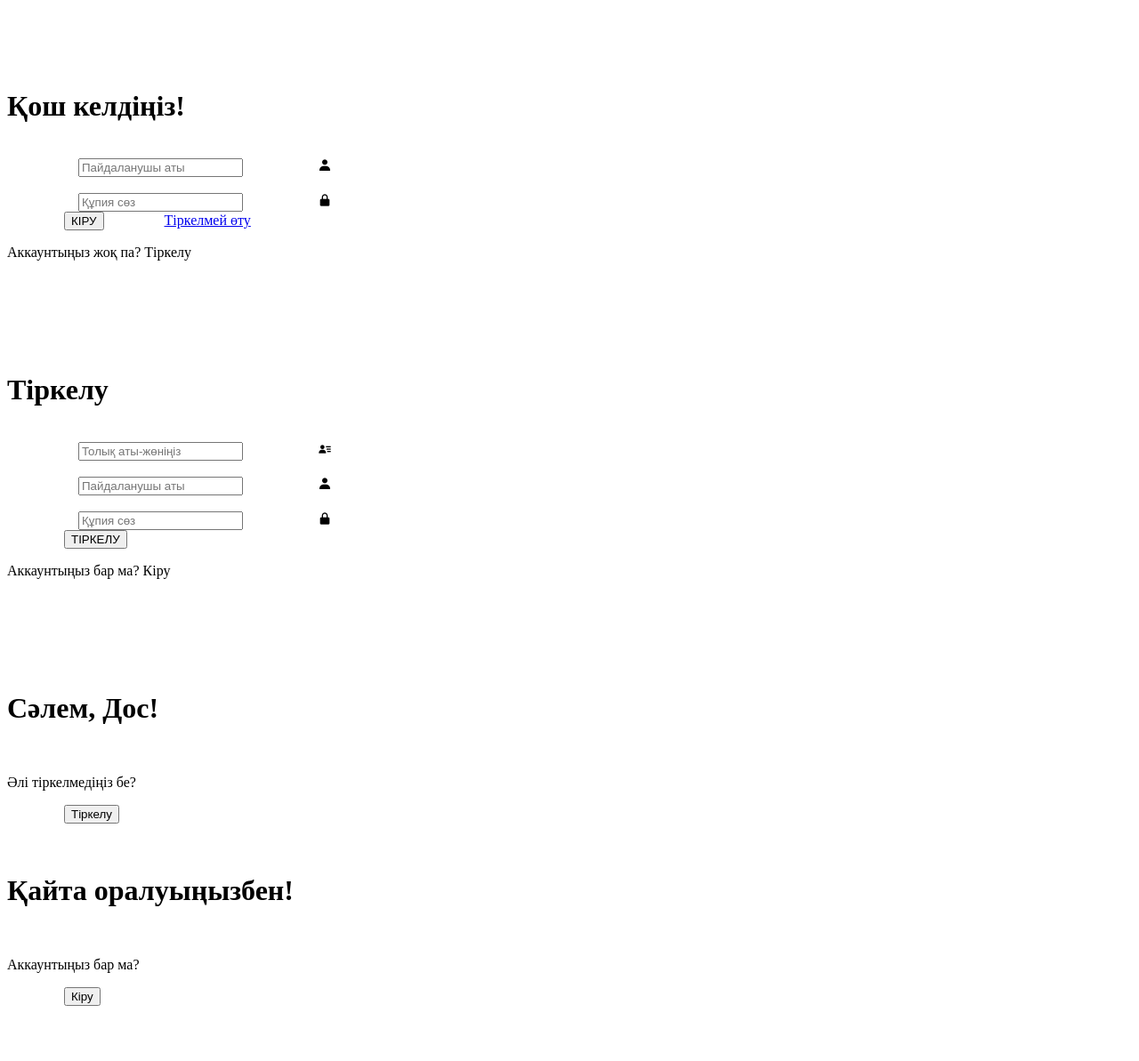
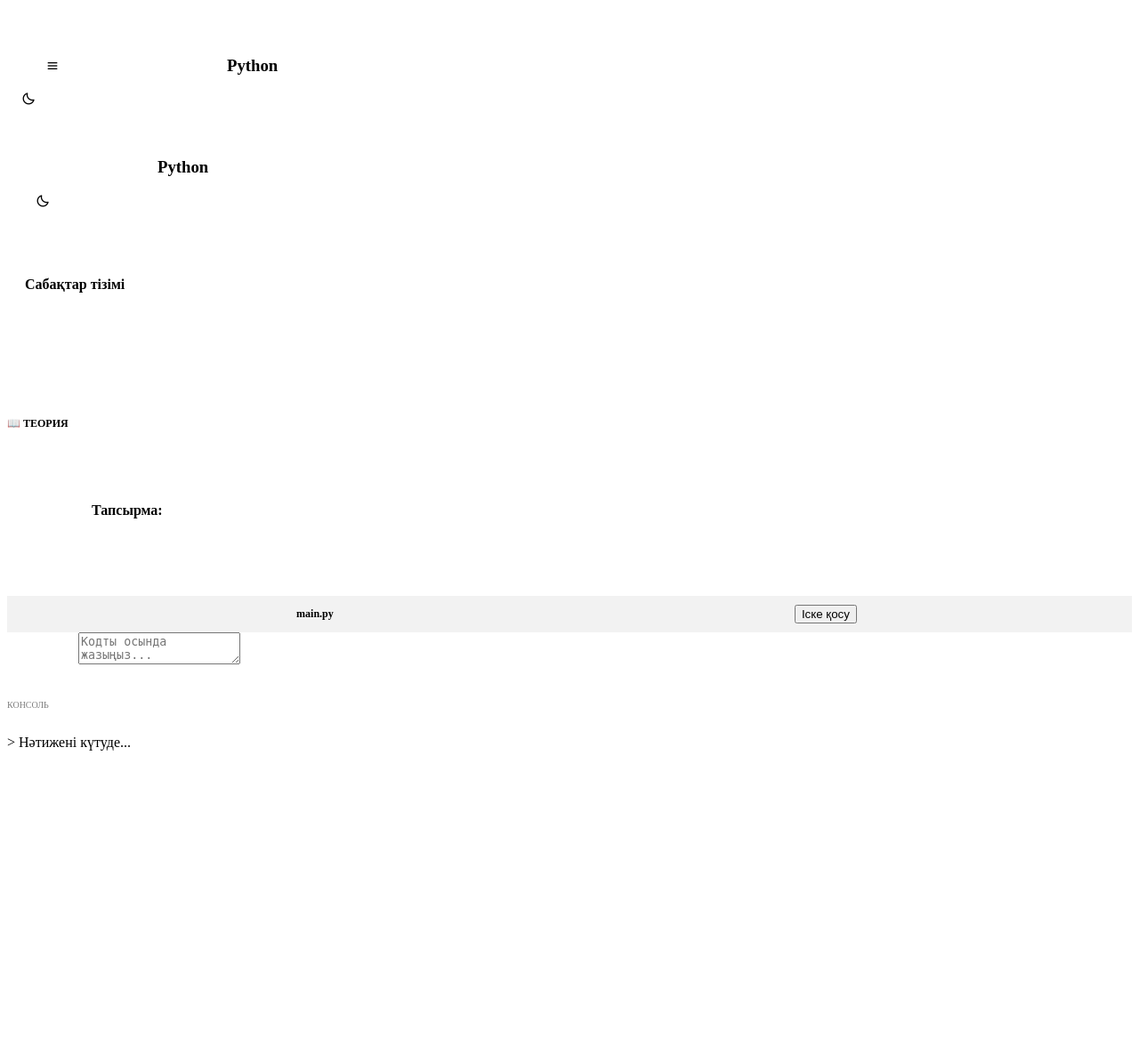
Before and after one commit to serikbajakbota7-source/mening-saytym, a Flask app: page /home in a window 1280 px wide. Shown: the whole page at 89% size. After the commit the page ends 844 px from the top, so only its background shows below. Run offline with Flask 3, Linux system fonts and the light colour scheme; some libraries are stand-ins or nearby versions.

Commit message:
Update index.html

```diff
--- a/templates/index.html
+++ b/templates/index.html
@@ -3,222 +3,278 @@
 <head>
     <meta charset="UTF-8">
     <meta name="viewport" content="width=device-width, initial-scale=1.0">
-    <title>CodeSchool | Кіру және Тіркелу</title>
+    <title>BilimTech — Сабақтар</title>
     <link href='https://unpkg.com/boxicons@2.1.4/css/boxicons.min.css' rel='stylesheet'>
+    <script src="https://cdn.jsdelivr.net/npm/canvas-confetti@1.6.0/dist/confetti.browser.min.js"></script>
+    <header class="header-nav">
+    <div style="display: flex; align-items: center; gap: 15px;">
+        <i class='bx bx-menu burger-menu' onclick="toggleSidebar()"></i>
+
+        <button onclick="location.href='/home'" style="background:none; border:none; color:white; cursor:pointer; font-size:24px;"><i class='bx bx-left-arrow-alt'></i></button>
+        <h3 id="cur-lang">Python</h3>
+    </div>
+    <i class='bx bx-moon mode-toggle' id="modeBtn" onclick="toggleMode()"></i>
+</header>
     <style>
-        @import url("https://fonts.googleapis.com/css2?family=Poppins:wght@300;400;500;600&display=swap");
+        @import url('https://fonts.googleapis.com/css2?family=Plus+Jakarta+Sans:wght@400;600;800&family=JetBrains+Mono:wght@400;600&display=swap');
 
-        * { margin: 0; padding: 0; box-sizing: border-box; font-family: "Poppins", sans-serif; text-decoration: none; list-style: none; }
-
-        body {
-            display: flex;
-            justify-content: center;
-            align-items: center;
-            min-height: 100vh;
-            background: linear-gradient(90deg, #f4f1ea, #cae1d0);
+        /* ТҮСТЕР ПАЛИТРАСЫ */
+        :root {
+            --bg-color: #f4f1ea;
+            --sidebar-bg: #ffffff;
+            --header-bg: #4a5d4a;
+            --text-color: #2c3e50;
+            --card-bg: #ffffff;
+            --accent: #d4a373;
+            --border: #e2e8f0;
+            --terminal-bg: #1e293b;
         }
 
-        .container {
-            position: relative;
-            width: 850px;
-            height: 550px;
-            background: #fff;
-            margin: 20px;
-            border-radius: 30px;
-            box-shadow: 0 0 30px rgba(0, 0, 0, 0.2);
-            overflow: hidden;
+        /* ТҮНГІ РЕЖИМ */
+        .dark-mode {
+            --bg-color: #1b1b1b;
+            --sidebar-bg: #2d2d2d;
+            --header-bg: #000000;
+            --text-color: #e0e0e0;
+            --card-bg: #2d2d2d;
+            --accent: #ebdf58e1;
+            --border: #444;
+            --terminal-bg: #000000;
         }
 
-        .form-box {
-            position: absolute;
-            right: 0;
-            width: 50%;
-            height: 100%;
-            background: #fff;
+        * { margin:0; padding:0; box-sizing:border-box; font-family: 'Plus Jakarta Sans', sans-serif; transition: 0.3s; }
+        body { background: var(--bg-color); color: var(--text-color); min-height: 100vh; overflow-x: hidden; }
+
+        .app-container { display: flex; height: 100vh; }
+
+        /* SIDEBAR */
+        .sidebar {
+            width: 320px;
+            border-right: 1px solid var(--border);
             display: flex;
-            align-items: center;
-            padding: 40px;
-            z-index: 1;
-            transition: 0.6s ease-in-out 1.2s;
+            flex-direction: column;
+            background: var(--sidebar-bg);
         }
 
-        .container.active .form-box { right: 50%; }
-        .form-box.register { visibility: hidden; }
-        .container.active .form-box.register { visibility: visible; transition-delay: 1.2s; }
+        /* MAIN CONTENT */
+        .main-content { flex: 1; display: flex; flex-direction: column; overflow-y: auto; }
 
-        .input-box { position: relative; margin: 25px 0; }
-        .input-box input {
-            width: 100%;
-            padding: 13px 50px 13px 20px;
-            background: #f9f9f9;
-            border-radius: 8px;
-            border: 1px solid #ddd;
-            outline: none;
-            font-size: 16px;
-        }
-        .input-box i { position: absolute; right: 20px; top: 50%; transform: translateY(-50%); font-size: 20px; color: #4a5d4a; }
-
-        .btn, .btn-start {
-            width: 100%;
-            height: 48px;
-            background: #4a5d4a;
-            border-radius: 8px;
-            border: none;
-            cursor: pointer;
-            font-size: 16px;
-            color: #fff;
-            font-weight: 600;
+        .header-nav {
+            padding: 15px 30px;
+            background: var(--header-bg);
+            color: white;
             display: flex;
-            justify-content: center;
+            justify-content: space-between;
             align-items: center;
-            margin-top: 15px;
-            transition: .3s;
         }
 
-        .btn-start { background: #d4a373; margin-top: 10px; }
-        .btn:hover { background: #344e41; }
+        .mode-toggle { cursor: pointer; font-size: 24px; color: var(--accent); }
 
-        /* Toggle Box Styles */
-        .toggle-box { position: absolute; width: 100%; height: 100%; }
-        .toggle-box::before {
-            content: "";
-            position: absolute;
-            left: -250%;
-            width: 300%;
-            height: 100%;
-            background: #4a5d4a;
-            border-radius: 150px;
-            z-index: 2;
-            transition: 1.8s ease-in-out;
+        .theory-section { padding: 30px; background: var(--card-bg); border-bottom: 1px solid var(--border); }
+        .practice-section { display: flex; padding: 20px; gap: 20px; flex: 1; }
+
+        .editor-box { flex: 2; display: flex; flex-direction: column; background: var(--card-bg); border-radius: 15px; border: 1px solid var(--border); overflow: hidden; }
+        .terminal { flex: 1; background: var(--terminal-bg); border-radius: 15px; padding: 20px; color: #10b981; font-family: 'JetBrains Mono'; }
+
+        #code-input { width: 100%; height: 300px; padding: 20px; font-family: 'JetBrains Mono'; border: none; outline: none; background: transparent; color: var(--text-color); resize: none; }
+
+        .btn-run { background: var(--accent); color: white; border: none; padding: 10px 25px; border-radius: 8px; cursor: pointer; font-weight: 700; }
+
+
+    /* ... бұрынғы стильдер қалады ... */
+
+    /* ТЕЛЕФОНҒА АРНАЛҒАН ЖАҢА СТИЛЬДЕР */
+    @media (max-width: 768px) {
+        .app-container { flex-direction: column; height: auto; }
+
+        /* Sidebar-ды басында жасырып қоямыз */
+        .sidebar {
+            position: fixed;
+            left: -100%;
+            top: 60px;
+            width: 280px;
+            height: calc(100vh - 60px);
+            z-index: 1000;
+            transition: 0.4s;
+            box-shadow: 10px 0 15px rgba(0,0,0,0.1);
         }
 
-        .container.active .toggle-box::before { left: 50%; }
+        /* Sidebar ашылғанда */
+        .sidebar.active { left: 0; }
 
-        .toggle-panel {
-            position: absolute;
-            width: 50%;
-            height: 100%;
-            color: #fff;
-            display: flex;
-            flex-direction: column;
-            justify-content: center;
-            align-items: center;
-            z-index: 2;
-            transition: 0.6s ease-in-out;
-            text-align: center;
-            padding: 0 20px;
+        .main-content { padding-top: 10px; }
+
+        /* Шрифттерді кішірейту */
+        h1, h3 { font-size: 16px !important; }
+        .theory-section { padding: 15px; }
+        #theory-content { font-size: 13px; }
+
+        .practice-section { padding: 10px; gap: 10px; }
+        #code-input { height: 200px; font-size: 14px; }
+
+        .btn-run { padding: 8px 15px; font-size: 13px; }
+
+        /* Бургер батырмасы */
+        .burger-menu {
+            display: block !important;
+            font-size: 24px;
+            cursor: pointer;
         }
+    }
 
-        .toggle-left { left: 0; transition-delay: 1.2s; }
-        .container.active .toggle-left { left: -50%; transition-delay: 0.6s; }
+    .burger-menu { display: none; }
 
-        .toggle-right { right: -50%; transition-delay: 0.6s; }
-        .container.active .toggle-right { right: 0; transition-delay: 1.2s; }
-
-        .toggle-panel .btn { width: 160px; background: transparent; border: 2px solid #fff; margin-top: 20px; }
-
-        /* Мобильдік нұсқаға арналған сілтеме (әдепкі бойынша жасыру) */
-        .mobile-text { display: none; margin-top: 20px; text-align: center; font-size: 14px; }
-        .mobile-text span { color: #4a5d4a; font-weight: 600; cursor: pointer; text-decoration: underline; }
-
-        /* АДАПТИВТІ ДИЗАЙН */
-        @media (max-width: 768px) {
-            .container { width: 100%; height: 100vh; border-radius: 0; margin: 0; }
-            .toggle-box { display: none; } /* Жасыл блокты телефонда алып тастаймыз */
-            .form-box { width: 100%; padding: 30px; }
-            .container.active .form-box { right: 0; }
-            .mobile-text { display: block; } /* Телефонда ауыстыру сілтемесін көрсетеміз */
-
-            /* Тіркелу формасы белсенді болғанда кіру формасын жасыру */
-            .container.active .form-box.login { display: none; }
-            .container.active .form-box.register { position: relative; visibility: visible; }
-        }
-        @media (max-width: 480px) {
-    .container {
-        width: 90%;
-        height: auto;
-        min-height: 450px;
-        padding-bottom: 30px;
-    }
-    .form-box h1 { font-size: 1.5rem; }
-    .input-box input { padding: 10px 40px 10px 15px; font-size: 14px; }
-}
     </style>
 </head>
 <body>
 
-    <div class="container">
-        <div class="form-box login">
-            <form action="/login" method="POST">
-                <h1>Қош келдіңіз!</h1>
-                <div class="input-box">
-                    <input type="text" name="username" placeholder="Пайдаланушы аты" required>
-                    <i class='bx bxs-user'></i>
+    <header class="header-nav">
+        <div style="display: flex; align-items: center; gap: 15px;">
+            <button onclick="location.href='/home'" style="background:none; border:none; color:white; cursor:pointer; font-size:24px;"><i class='bx bx-left-arrow-alt'></i></button>
+            <h3 id="cur-lang">Python</h3>
+        </div>
+        <i class='bx bx-moon mode-toggle' id="modeBtn" onclick="toggleMode()"></i>
+    </header>
+
+    <div class="app-container">
+        <aside class="sidebar">
+            <div style="padding: 20px; font-weight: 800; border-bottom: 1px solid var(--border);">Сабақтар тізімі</div>
+            <div id="task-list" style="flex: 1; overflow-y: auto; padding: 15px;"></div>
+        </aside>
+
+        <main class="main-content">
+            <div class="theory-section">
+                <div style="color: var(--accent); font-weight: 800; font-size: 12px; margin-bottom: 10px;">📖 ТЕОРИЯ</div>
+                <div id="theory-content"></div>
+                <div style="margin-top: 20px; padding: 15px; background: var(--bg-color); border-radius: 10px; border-left: 4px solid var(--accent);">
+                    <strong>Тапсырма:</strong> <span id="task-text"></span>
                 </div>
-                <div class="input-box">
-                    <input type="password" name="password" placeholder="Құпия сөз" required>
-                    <i class='bx bxs-lock-alt'></i>
+            </div>
+
+            <div class="practice-section">
+                <div class="editor-box">
+                    <div style="padding: 10px 20px; background: rgba(0,0,0,0.05); display: flex; justify-content: space-between; align-items: center; border-bottom: 1px solid var(--border);">
+                        <span style="font-size: 12px; font-weight: 600;">main.py</span>
+                        <button class="btn-run" onclick="checkCode()">Іске қосу</button>
+                    </div>
+                    <textarea id="code-input" spellcheck="false" placeholder="Кодты осында жазыңыз..."></textarea>
                 </div>
-                <button type="submit" class="btn">КІРУ</button>
-                <a href="/home" class="btn-start">Тіркелмей өту</a>
-
-                <p class="mobile-text">Аккаунтыңыз жоқ па? <span onclick="toggleForm()">Тіркелу</span></p>
-            </form>
-        </div>
-
-        <div class="form-box register">
-            <form action="/register_user" method="POST">
-                <h1>Тіркелу</h1>
-                <div class="input-box">
-                    <input type="text" name="fullname" placeholder="Толық аты-жөніңіз" required>
-                    <i class='bx bxs-user-detail'></i>
+                <div class="terminal">
+                    <div style="font-size: 10px; opacity: 0.5; margin-bottom: 10px;">КОНСОЛЬ</div>
+                    <div id="out">> Нәтижені күтуде...</div>
                 </div>
-                <div class="input-box">
-                    <input type="text" name="username" placeholder="Пайдаланушы аты" required>
-                    <i class='bx bxs-user'></i>
-                </div>
-                <div class="input-box">
-                    <input type="password" name="password" placeholder="Құпия сөз" required>
-                    <i class='bx bxs-lock-alt'></i>
-                </div>
-                <button type="submit" class="btn">ТІРКЕЛУ</button>
-
-                <p class="mobile-text">Аккаунтыңыз бар ма? <span onclick="toggleForm()">Кіру</span></p>
-            </form>
-        </div>
-
-        <div class="toggle-box">
-            <div class="toggle-panel toggle-left">
-                <h1>Сәлем, Дос!</h1>
-                <p>Әлі тіркелмедіңіз бе?</p>
-                <button class="btn" id="register-btn">Тіркелу</button>
             </div>
-            <div class="toggle-panel toggle-right">
-                <h1>Қайта оралуыңызбен!</h1>
-                <p>Аккаунтыңыз бар ма?</p>
-                <button class="btn" id="login-btn">Кіру</button>
-            </div>
-        </div>
+        </main>
     </div>
 
+<script>
+    // Түнгі режим логикасы
+    function toggleMode() {
+        document.body.classList.toggle('dark-mode');
+        const btn = document.getElementById('modeBtn');
+        const isDark = document.body.classList.contains('dark-mode');
+
+        btn.className = isDark ? 'bx bx-sun mode-toggle' : 'bx bx-moon mode-toggle';
+        localStorage.setItem('theme', isDark ? 'dark' : 'light');
+    }
+
+    // Тілді және прогресті анықтау
+    const params = new URLSearchParams(window.location.search);
+    let curLang = params.get('lang') || 'Python';
+    let curIdx = 0;
+    let unlocked = parseInt(localStorage.getItem(`unl_${curLang}`)) || 0;
+
+    const lessonsData = {
+        'Python': [
+            { title: "1. print() функциясы", theory: "Мәтін шығару үшін <code>print()</code> қолданыңыз.", task: "'Salem' мәтінін шығарыңыз.", check: "print('Salem')", hint: "print('Salem')" },
+            { title: "2. Айнымалылар", theory: "Мән сақтау үшін: <code>x = 5</code>", task: "x айнымалысына 10-ды меншіктеңіз.", check: "x=10", hint: "x = 10" }
+        ],
+        'C++': [{ title: "1. Кіріспе", theory: "C++-те <code>cout</code> қолданылады.", task: "'Hi' деп шығарыңыз.", check: "cout<<'Hi'", hint: "cout << 'Hi';" }]
+    };
+
+    window.onload = () => {
+        document.getElementById('cur-lang').innerText = curLang + " Курсы";
+        if(localStorage.getItem('theme') === 'dark') {
+            document.body.classList.add('dark-mode');
+            document.getElementById('modeBtn').className = 'bx bx-sun mode-toggle';
+        }
+        renderList();
+        loadLesson();
+    };
+
+    function renderList() {
+        const list = document.getElementById('task-list');
+        list.innerHTML = '';
+        const lessons = lessonsData[curLang] || lessonsData['Python'];
+
+        lessons.forEach((l, i) => {
+            const isUnlocked = i <= unlocked;
+            const node = document.createElement('div');
+            node.style.padding = "12px";
+            node.style.marginBottom = "8px";
+            node.style.borderRadius = "10px";
+            node.style.cursor = isUnlocked ? "pointer" : "not-allowed";
+            node.style.opacity = isUnlocked ? "1" : "0.4";
+            node.style.background = i === curIdx ? "var(--header-bg)" : "rgba(0,0,0,0.05)";
+            node.style.color = i === curIdx ? "white" : "var(--text-color)";
+
+            node.innerHTML = `<i class='bx ${i < unlocked ? 'bxs-check-circle' : 'bx-play-circle'}'></i> ${l.title}`;
+
+            if(isUnlocked) {
+                node.onclick = () => { curIdx = i; renderList(); loadLesson(); };
+            }
+            list.appendChild(node);
+        });
+    }
+
+    function loadLesson() {
+        const lessons = lessonsData[curLang] || lessonsData['Python'];
+        const l = lessons[curIdx];
+        document.getElementById('theory-content').innerHTML = l.theory;
+        document.getElementById('task-text').innerText = l.task;
+        document.getElementById('code-input').value = "";
+    }
+
+    function checkCode() {
+        const code = document.getElementById('code-input').value.replace(/\s+/g,'').replace(/['"]/g, '"');
+        const lessons = lessonsData[curLang] || lessonsData['Python'];
+        const correct = lessons[curIdx].check.replace(/\s+/g,'').replace(/['"]/g, '"');
+        const out = document.getElementById('out');
+
+        if(code.includes(correct)) {
+            confetti({ particleCount: 100, spread: 70, origin: { y: 0.6 } });
+            out.innerHTML = `<span style="color: #10b981;">> ДҰРЫС! ✅</span><br>Келесі сабақ ашылды.`;
+            if(curIdx === unlocked && unlocked < lessons.length - 1) {
+                unlocked++;
+                localStorage.setItem(`unl_${curLang}`, unlocked);
+                renderList();
+            }
+        } else {
+            out.innerHTML = `<span style="color: #ef4444;">> ҚАТЕ! ❌</span><br><small>Көмек: ${lessons[curIdx].hint}</small>`;
+        }
+    }
     <script>
-        const container = document.querySelector('.container');
-        const registerBtn = document.getElementById('register-btn');
-        const loginBtn = document.getElementById('login-btn');
+    // Сайдбарды ашып-жабу (телефонда)
+    function toggleSidebar() {
+        document.querySelector('.sidebar').classList.toggle('active');
+    }
 
-        // Desktop батырмалары
-        registerBtn.addEventListener('click', () => {
-            container.classList.add('active');
-        });
+    // Сабақты таңдағанда сайдбар автоматты жабылуы керек
+    function loadLesson() {
+        const lessons = lessonsData[curLang] || lessonsData['Python'];
+        const l = lessons[curIdx];
+        document.getElementById('theory-content').innerHTML = l.theory;
+        document.getElementById('task-text').innerText = l.task;
+        document.getElementById('code-input').value = "";
 
-        loginBtn.addEventListener('click', () => {
-            container.classList.remove('active');
-        });
+        // Телефонда сабақты таңдаған соң мәзірді жауып тастау
+        if(window.innerWidth <= 768) {
+            document.querySelector('.sidebar').classList.remove('active');
+        }
+    }
 
-        // Мобильдік ауыстыру функциясы
-        function toggleForm() {
-            container.classList.toggle('active');
-        }
-    </script>
+    // ... қалған функциялар (checkCode, renderList т.б.) өзгеріссіз қалады ...
+</script>
+</script>
 </body>
 </html>
```
